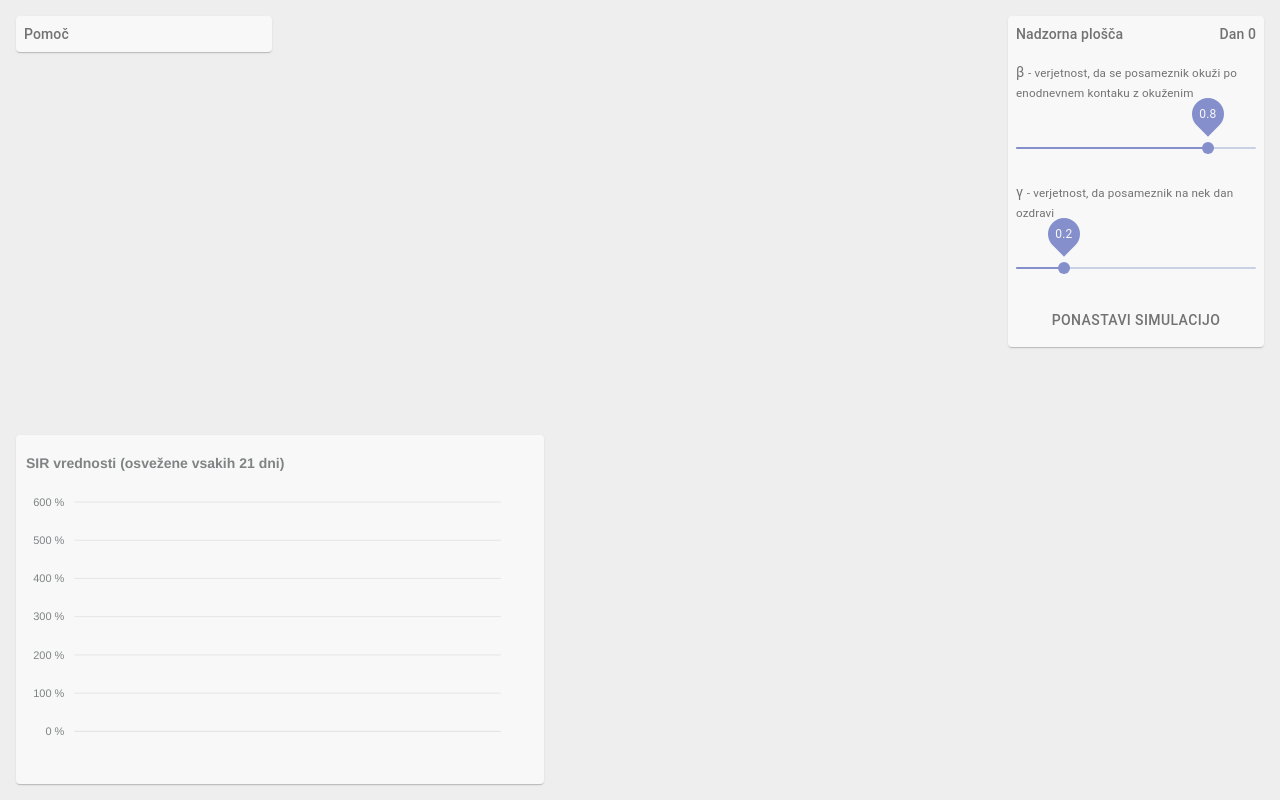
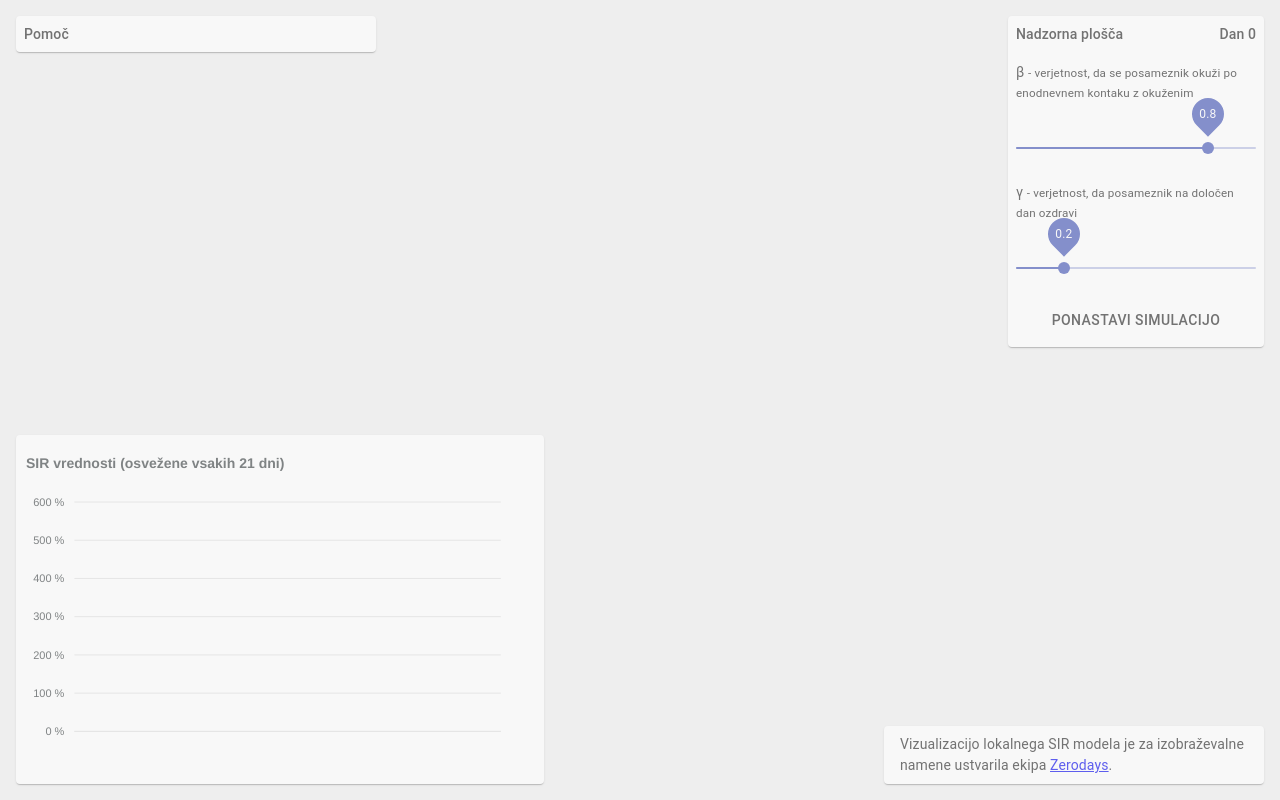
Before and after one commit to zerodays/covid-sir-visualization, a React (Create React App) app: page / in a window 1280 px wide. Built offline with nearby package versions, Linux system fonts and the light colour scheme.

Commit message:
add made by widget

```diff
--- a/src/App.js
+++ b/src/App.js
@@ -1,11 +1,10 @@
 import React, { Component } from 'react';
-import { withStyles } from '@material-ui/core';
+import { Typography, Card, Box, withStyles } from '@material-ui/core';
 import { colors } from '@material-ui/core';
 import VisualizationField from './VisualizationField';
 import HelpCard from './HelpCard';
 import ControlPanel from './ControlPanel';
 import ChartView from './ChartView';
-import { grey } from '@material-ui/core/colors';
 
 const RECT_SIZE = 3;
 const SUSCEPTIBLE_COLOR = colors.grey[200];
@@ -49,6 +48,17 @@ const styles = theme => ({
     left: 16,
     bottom: 16,
     opacity: 0.6,
+    transition: 'opacity 200ms ease-in-out',
+    '&:hover': {
+      opacity: 1,
+    },
+  },
+  madeByRoot: {
+    position: 'absolute',
+    right: 16,
+    bottom: 16,
+    opacity: 0.6,
+    maxWidth: 380,
     transition: 'opacity 200ms ease-in-out',
     '&:hover': {
       opacity: 1,
@@ -141,6 +151,19 @@ class App extends Component {
     }, this.fieldRef.current.reset);
   };
 
+  getMadeByWidget = () => {
+    const {classes} = this.props;
+    return <div className={classes.madeByRoot}>
+      <Card>
+        <Box px={2} py={1}>
+          <Typography style={{fontSize: 14}}>
+            Vizualizacijo lokalnega SIR modela je za izobraževalne namene ustvarila ekipa <a rel={'noopener noreferrer'} target='_blank' href={'https://zerodays.dev'}>Zerodays</a>.
+          </Typography>
+        </Box>
+      </Card>
+    </div>;
+  };
+
   render() {
     const {classes} = this.props;
 
@@ -187,6 +210,7 @@ class App extends Component {
                    dataR={this.state.dataR}
         />
       </div>
+      {this.getMadeByWidget()}
     </div>;
   }
 }
--- a/src/ControlPanel.js
+++ b/src/ControlPanel.js
@@ -42,7 +42,7 @@ class ControlPanel extends Component {
           <Grid item xs={12}/>
           <Grid item xs={12}>
             <Typography variant='body2'>
-              γ <small> - verjetnost, da posameznik na nek dan ozdravi</small>
+              γ <small> - verjetnost, da posameznik na določen dan ozdravi</small>
             </Typography>
             <Box pt={4}>
               <Slider
--- a/src/HelpCard.js
+++ b/src/HelpCard.js
@@ -5,7 +5,7 @@ import PropTypes from 'prop-types';
 
 const styles = theme => ({
   root: {
-    maxWidth: 256,
+    maxWidth: 360,
   },
   key: {
     backgroundColor: grey[300],
@@ -59,11 +59,11 @@ class HelpCard extends Component {
             </Typography>
             <Typography variant='caption'>
               <ul>
-                <li>Pritisnite tipko <span className={classes.key}>Enter</span> za simulacijo prehoda na naslednji dan. Prvi okuženi se bo pokazal na sredini zaslona na <b>1. dan</b>.
+                <li>Pritisnite tipko <span className={classes.key}>Enter</span> za simulacijo prehoda na naslednji dan. Prvi okuženi posameznik se bo pokazal na sredini zaslona na <b>1. dan</b>.
                 </li>
-                <li>Uporabite <span className={classes.key}>"scroll"</span> na mišlki za povečanje ali zmanjšanje vidnega polja.</li>
+                <li>Uporabite kolesce na miški (<span className={classes.key}>scroll</span>) za povečanje ali pomanjšanje vidnega polja.</li>
                 <li>Parametre simulacije lahko upravljate s <b>kontrolno ploščo na desni strani zaslona</b>.</li>
-                <li>Podatki na gafu <b>spodaj levo</b> se posodobijo vsakih 21 dni simulacije.
+                <li>Podatki na grafu <b>spodaj levo</b> se posodobijo vsakih 21 dni simulacije.
                 </li>
               </ul>
             </Typography>
@@ -75,17 +75,17 @@ class HelpCard extends Component {
           </Grid>
           <Grid item xs={12}>
             <Typography variant='caption'>
-              <span className={classes.legend} style={{backgroundColor: this.props.susceptibleColor}}/>S (susceptible) dovzetni posamezniki.
+              <span className={classes.legend} style={{backgroundColor: this.props.susceptibleColor}}/>S (susceptible) - dovzetni posamezniki.
             </Typography>
           </Grid>
           <Grid item xs={12}>
             <Typography variant='caption'>
-              <span className={classes.legend} style={{backgroundColor: this.props.infectedColor}}/>I (infected) okuženi posamezniki.
+              <span className={classes.legend} style={{backgroundColor: this.props.infectedColor}}/>I (infected) - okuženi posamezniki.
             </Typography>
           </Grid>
           <Grid item xs={12}>
             <Typography variant='caption'>
-              <span className={classes.legend} style={{backgroundColor: this.props.removedColor}}/>R (removed) odstranjeni oz. imuni posamezniki.
+              <span className={classes.legend} style={{backgroundColor: this.props.removedColor}}/>R (recovered) - odstranjeni oz. imuni posamezniki.
             </Typography>
           </Grid>
         </Grid>
```
